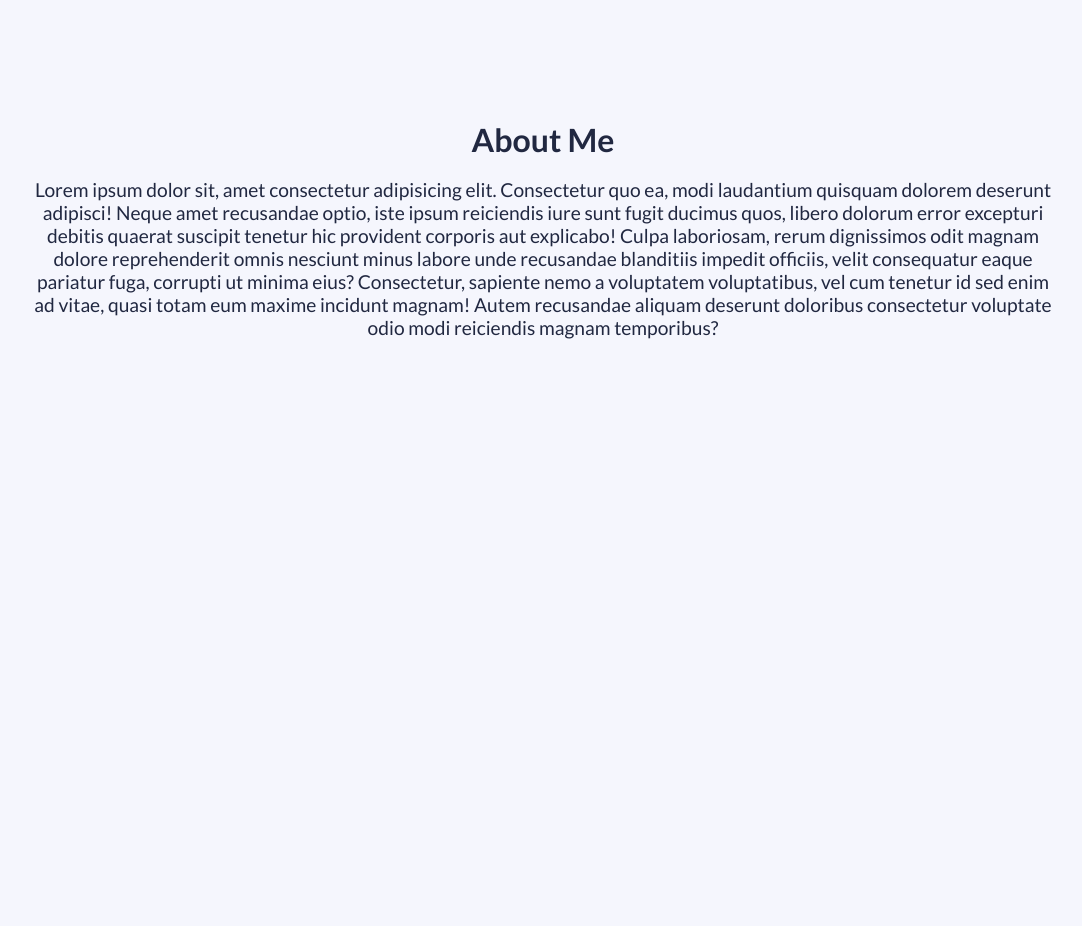
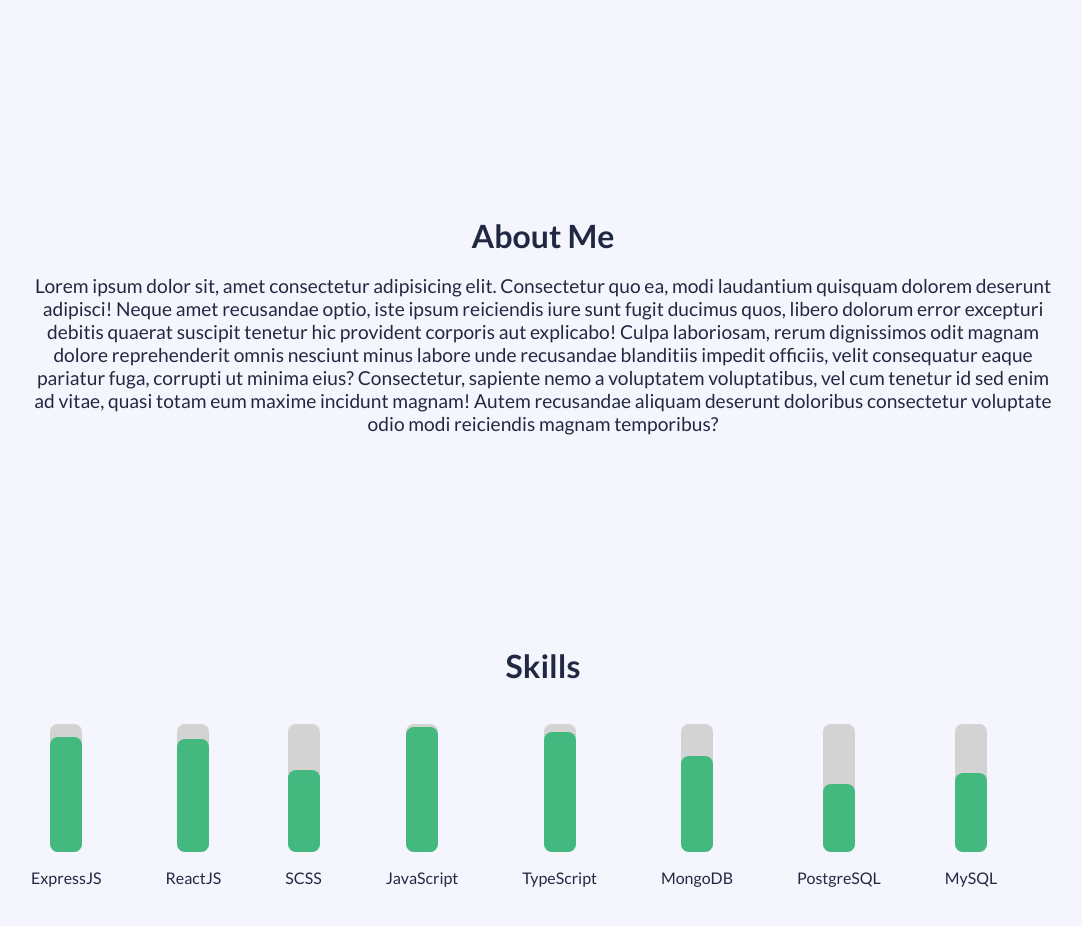
Before and after one commit to ACM-VIT/summer-bootcamp-web, a React (Create React App) app: page / in a window 1280 px wide. Shown: the part 680-1606 px from the top of the page, without its empty margins (97-1179 px from the left). Before the commit the page ends 1200 px from the top, so only its background shows below. Built offline with nearby package versions, Linux system fonts and the light colour scheme.

Commit message:
[6] SkillsSection completed

```diff
--- a/src/App.jsx
+++ b/src/App.jsx
@@ -4,12 +4,14 @@ import "./App.css";
 // Components
 import LandingSection from "./components/LandingSection/LandingSection";
 import AboutSection from "./components/AboutSection/AboutSection";
+import SkillsSection from "./components/SkillsSection/SkillsSection";
 
 const App = () => {
   return (
     <main>
       <LandingSection />
       <AboutSection />
+      <SkillsSection />
     </main>
   );
 };
--- a/src/components/AboutSection/AboutSection.css
+++ b/src/components/AboutSection/AboutSection.css
@@ -1,6 +1,7 @@
 .about {
   min-height: 50vh;
-  padding: 0 8rem;
+  padding: 6rem 8rem;
+  box-sizing: border-box;
 }
 
 @media only screen and (max-width: 1045px) {
--- a/src/components/LandingSection/LandingSection.jsx
+++ b/src/components/LandingSection/LandingSection.jsx
@@ -45,14 +45,14 @@ const LandingSection = () => {
         </article>
         <img src={Illustration} alt="Illustration" />
         <a data-scroll href="#about">
-          <div class="mouse_scroll">
-            <div class="mouse">
-              <div class="wheel"></div>
+          <div className="mouse_scroll">
+            <div className="mouse">
+              <div className="wheel"></div>
             </div>
             <div>
-              <span class="m_scroll_arrows unu"></span>
-              <span class="m_scroll_arrows doi"></span>
-              <span class="m_scroll_arrows trei"></span>
+              <span className="m_scroll_arrows unu"></span>
+              <span className="m_scroll_arrows doi"></span>
+              <span className="m_scroll_arrows trei"></span>
             </div>
           </div>
         </a>
--- /dev/null
+++ b/src/components/SkillsSection/SkillsSection.css
@@ -0,0 +1,62 @@
+.skills {
+  padding: 6rem 8rem;
+  min-height: 50vh;
+  box-sizing: border-box;
+}
+
+.skill-cont {
+  width: 100%;
+  height: 15rem;
+  display: flex;
+  justify-content: flex-start;
+  align-items: stretch;
+  overflow: scroll;
+}
+
+/* Hide scrollbar for Chrome, Safari and Opera */
+.skill-cont::-webkit-scrollbar {
+  display: none;
+}
+
+/* Hide scrollbar for IE, Edge and Firefox */
+.skill-cont {
+  -ms-overflow-style: none; /* IE and Edge */
+  scrollbar-width: none; /* Firefox */
+}
+
+.skill {
+  display: flex;
+  justify-content: center;
+  align-items: center;
+  flex-direction: column;
+  margin-right: 4rem;
+}
+
+.progress-bar {
+  background-color: lightgray;
+  height: 8rem;
+  content: none;
+  width: 2rem;
+  margin-bottom: 1rem;
+  border-radius: 8px;
+  transform: rotate(180deg);
+}
+
+.bar {
+  background-color: #43b97f;
+  content: none;
+  height: 50%;
+  border-radius: 8px;
+  margin-top: auto;
+}
+
+@media only screen and (max-width: 1045px) {
+  .skills {
+    padding: 0;
+    padding-left: 2rem;
+  }
+
+  .skill-cont {
+    margin-right: 1rem;
+  }
+}
--- /dev/null
+++ b/src/components/SkillsSection/SkillsSection.jsx
@@ -0,0 +1,29 @@
+// Stylesheets
+import "./SkillsSection.css";
+
+// Data
+import { SKILLS } from "../../content/data";
+
+const SkillsSection = () => {
+  return (
+    <section className="skills" id="skills">
+      <header>
+        <h2 className="heading">Skills</h2>
+      </header>
+      <main>
+        <article className="skill-cont">
+          {SKILLS.map(({ name, skill }, i) => (
+            <div className="skill" key={i}>
+              <div className="progress-bar">
+                <div className="bar" style={{ height: `${skill}%` }} />
+              </div>
+              <span>{name}</span>
+            </div>
+          ))}
+        </article>
+      </main>
+    </section>
+  );
+};
+
+export default SkillsSection;
--- /dev/null
+++ b/src/content/data.js
@@ -0,0 +1,15 @@
+export const SKILLS = [
+  { name: "ExpressJS", skill: 90 },
+  { name: "ReactJS", skill: 88 },
+  { name: "SCSS", skill: 64 },
+  { name: "JavaScript", skill: 98 },
+  { name: "TypeScript", skill: 94 },
+  { name: "MongoDB", skill: 75 },
+  { name: "PostgreSQL", skill: 53 },
+  { name: "MySQL", skill: 62 },
+  { name: "Docker", skill: 79 },
+  { name: "Deployment", skill: 98 },
+  { name: "CI/CD", skill: 75 },
+  { name: "Cloud", skill: 62 },
+  { name: "SEO", skill: 100 },
+];
```
